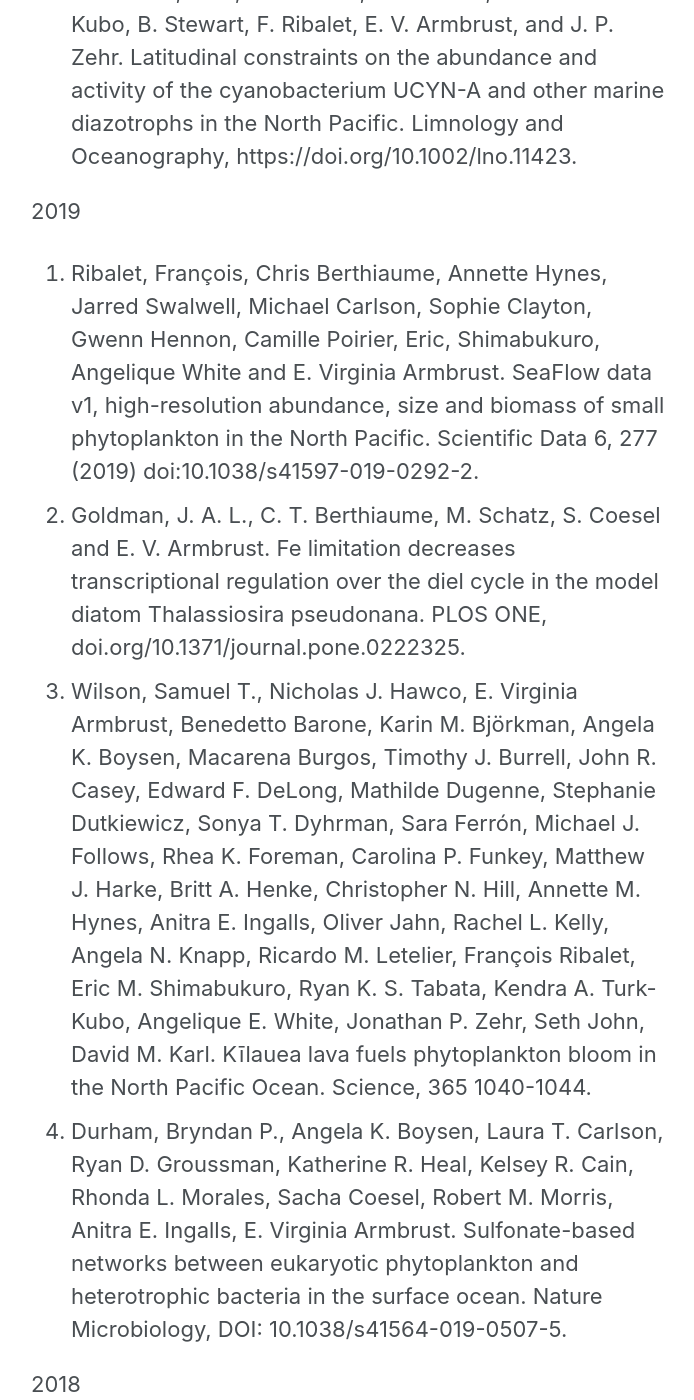
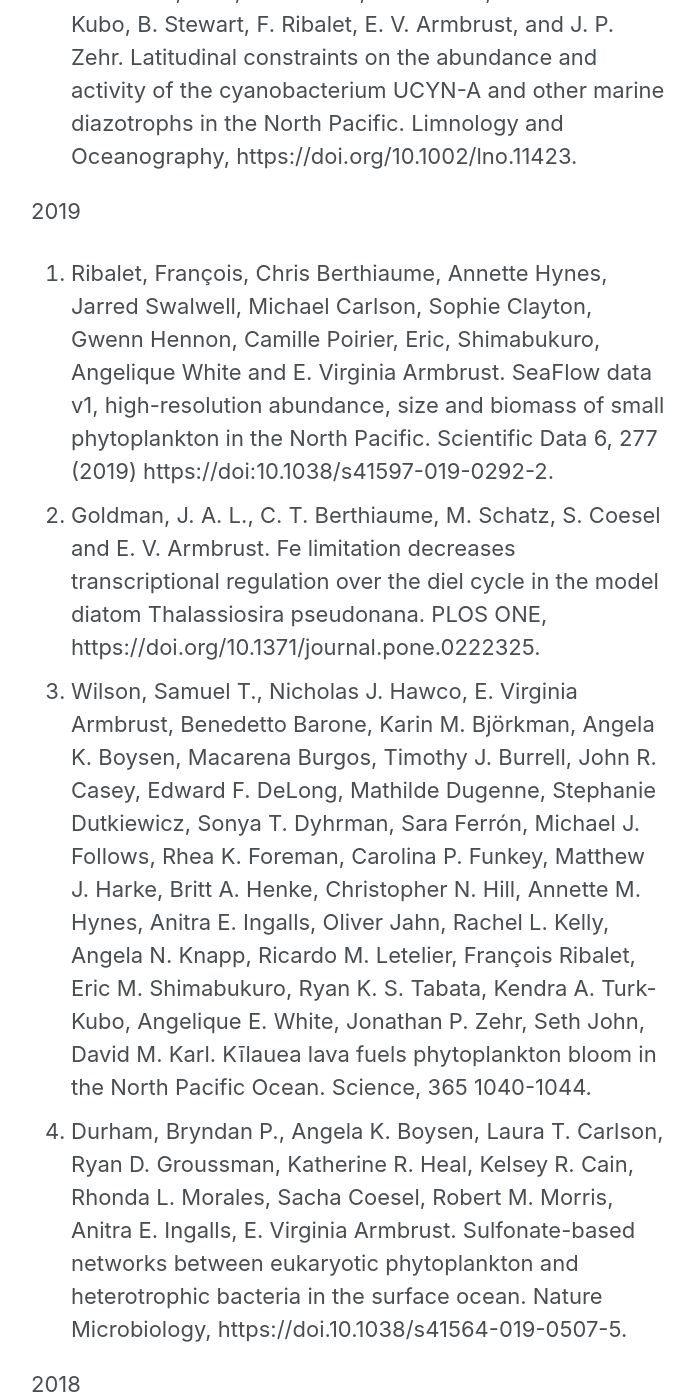
Before and after one commit to armbrustlab/armbrustlab.github.io, a Jekyll site: the page built from collections/_people/armbrust.md, in a window 1280 px wide and 1400 px high, scrolled down 3932 px. Shown: the whole window, without its empty margins (291-985 px from the left). Built offline with Jekyll 4.4.1, drawn with Linux system fonts in a browser that asks for light colours; nearby versions of some CDN libraries; some of the changed lines change nothing that is shown.

Commit message:
Update armbrust.md

```diff
--- a/collections/_people/armbrust.md
+++ b/collections/_people/armbrust.md
@@ -46,10 +46,10 @@
 1. Gradoville, M.R., H. Farnelid, A. E. White, K. A. Turk-Kubo, B. Stewart, F. Ribalet, E. V. Armbrust, and J. P. Zehr. Latitudinal constraints on the abundance and activity of the cyanobacterium UCYN-A and other marine diazotrophs in the North Pacific. Limnology and Oceanography, https://doi.org/10.1002/lno.11423.
 
 2019
-1. Ribalet, François, Chris Berthiaume, Annette Hynes, Jarred Swalwell, Michael Carlson, Sophie Clayton, Gwenn Hennon, Camille Poirier, Eric, Shimabukuro, Angelique White and E. Virginia Armbrust.  SeaFlow data v1, high-resolution abundance, size and biomass of small phytoplankton in the North Pacific. Scientific Data 6, 277 (2019) doi:10.1038/s41597-019-0292-2.
-1. Goldman, J. A. L., C. T. Berthiaume, M. Schatz, S. Coesel and E. V. Armbrust.  Fe limitation decreases transcriptional regulation over the diel cycle in the model diatom Thalassiosira pseudonana. PLOS ONE, doi.org/10.1371/journal.pone.0222325.
+1. Ribalet, François, Chris Berthiaume, Annette Hynes, Jarred Swalwell, Michael Carlson, Sophie Clayton, Gwenn Hennon, Camille Poirier, Eric, Shimabukuro, Angelique White and E. Virginia Armbrust.  SeaFlow data v1, high-resolution abundance, size and biomass of small phytoplankton in the North Pacific. Scientific Data 6, 277 (2019) https://doi:10.1038/s41597-019-0292-2.
+1. Goldman, J. A. L., C. T. Berthiaume, M. Schatz, S. Coesel and E. V. Armbrust.  Fe limitation decreases transcriptional regulation over the diel cycle in the model diatom Thalassiosira pseudonana. PLOS ONE, https://doi.org/10.1371/journal.pone.0222325.
 1. Wilson, Samuel T.,  Nicholas J. Hawco, E. Virginia Armbrust, Benedetto Barone, Karin M. Björkman, Angela K. Boysen, Macarena Burgos, Timothy J. Burrell, John R. Casey, Edward F. DeLong, Mathilde Dugenne, Stephanie Dutkiewicz, Sonya T. Dyhrman, Sara Ferrón, Michael J. Follows, Rhea K. Foreman, Carolina P. Funkey, Matthew J. Harke, Britt A. Henke, Christopher N. Hill, Annette M. Hynes, Anitra E. Ingalls, Oliver Jahn, Rachel L. Kelly, Angela N. Knapp, Ricardo M. Letelier, François Ribalet, Eric M. Shimabukuro, Ryan K. S. Tabata, Kendra A. Turk-Kubo, Angelique E. White, Jonathan P. Zehr, Seth John, David M. Karl. Kīlauea lava fuels phytoplankton bloom in the North Pacific Ocean. Science, 365 1040-1044.
-1. Durham, Bryndan P., Angela K. Boysen, Laura T. Carlson, Ryan D. Groussman, Katherine R. Heal, Kelsey R. Cain, Rhonda L. Morales, Sacha Coesel, Robert M. Morris, Anitra E. Ingalls, E. Virginia Armbrust. Sulfonate-based networks between eukaryotic phytoplankton and heterotrophic bacteria in the surface ocean. Nature Microbiology, DOI: 10.1038/s41564-019-0507-5.
+1. Durham, Bryndan P., Angela K. Boysen, Laura T. Carlson, Ryan D. Groussman, Katherine R. Heal, Kelsey R. Cain, Rhonda L. Morales, Sacha Coesel, Robert M. Morris, Anitra E. Ingalls, E. Virginia Armbrust. Sulfonate-based networks between eukaryotic phytoplankton and heterotrophic bacteria in the surface ocean. Nature Microbiology, https://doi.10.1038/s41564-019-0507-5.
 
 2018
 1. Becker, Kevin W., James R. Collins, Bryndan P. Durham, Ryan D. Groussman, Angelicque E. White, Helen F. Fredricks, Justin E. Ossolinski, Daniel J. Repeta, Paul Carini, E. Virginia Armbrust, and Benjamin A. S. Van Mooy. Daily changes in phytoplankton lipidomes reveal mechanisms of energy storage in the open ocean.  Nature Communications DOI: 10.1038/s41467-018-07346-z.
```
